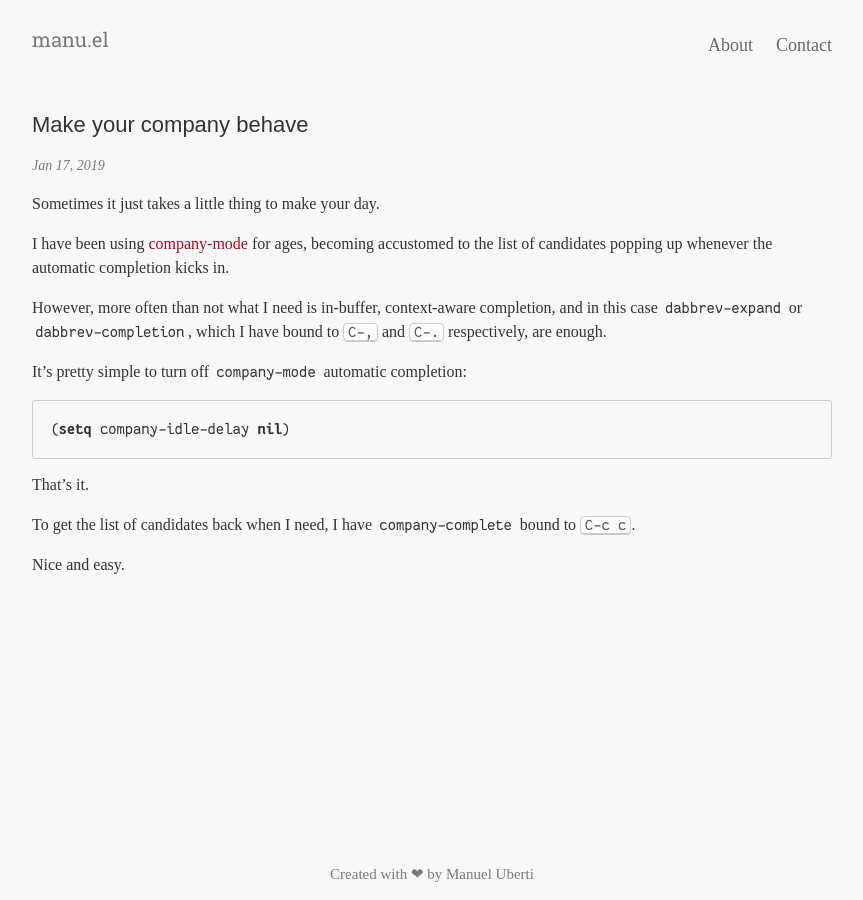
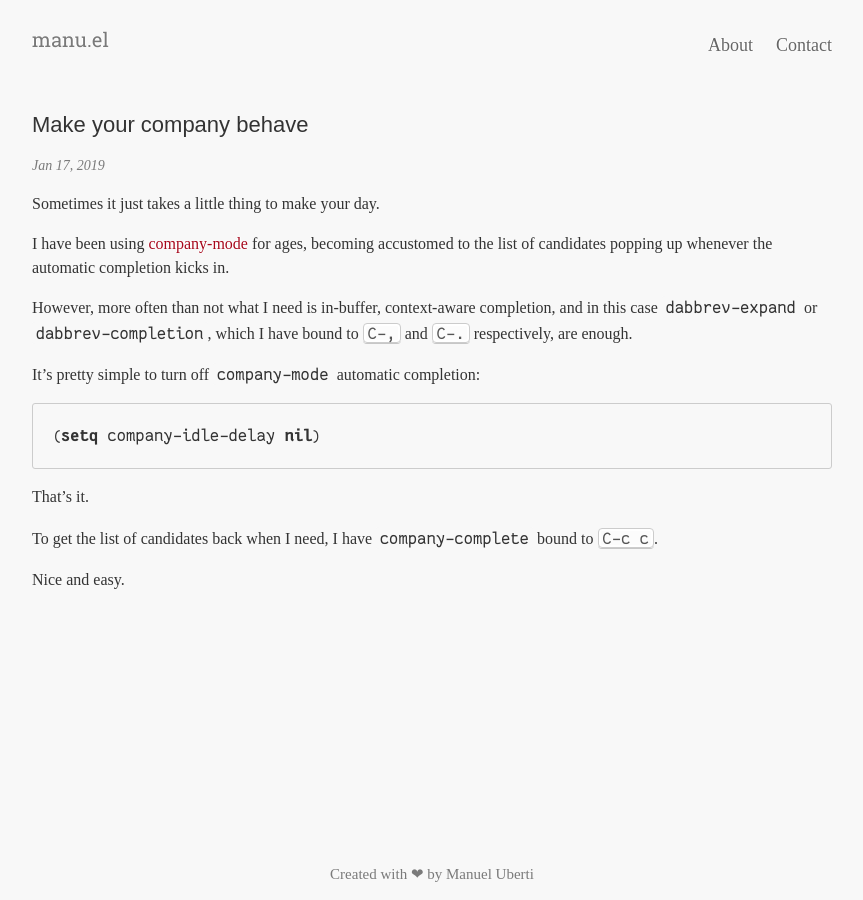
Before and after one commit to manuel-uberti/manuel-uberti.github.io, a Jekyll site: the page built from _posts/2019-01-17-company-on-demand.md, in a window 1280 px wide. Shown: the whole page, without its empty margins (208-1071 px from the left). Built offline with Jekyll 4.4.1, drawn with Linux system fonts in a browser that asks for light colours; some web fonts are replaced.

Commit message:
Slightly increase monospace font size

```diff
--- a/_sass/_code.scss
+++ b/_sass/_code.scss
@@ -7,7 +7,7 @@ pre code {
 pre,
 code {
   font-family: $monospace-font-family;
-  font-size: .8rem;
+  font-size: .9rem;
   background-color: #f8f8f8;
 }
 
@@ -15,7 +15,7 @@ code {
   color: #333;
   line-height: 1.3;
   padding: .11em .22em;
-  font-size: .8rem;
+  font-size: .9rem;
 }
 
 pre {
@@ -84,5 +84,5 @@ kbd {
   padding: 0 4px;
   color: #555;
   background-color: #FCFCFC;
-  font-size: .8rem;
+  font-size: .9rem;
 }
```
